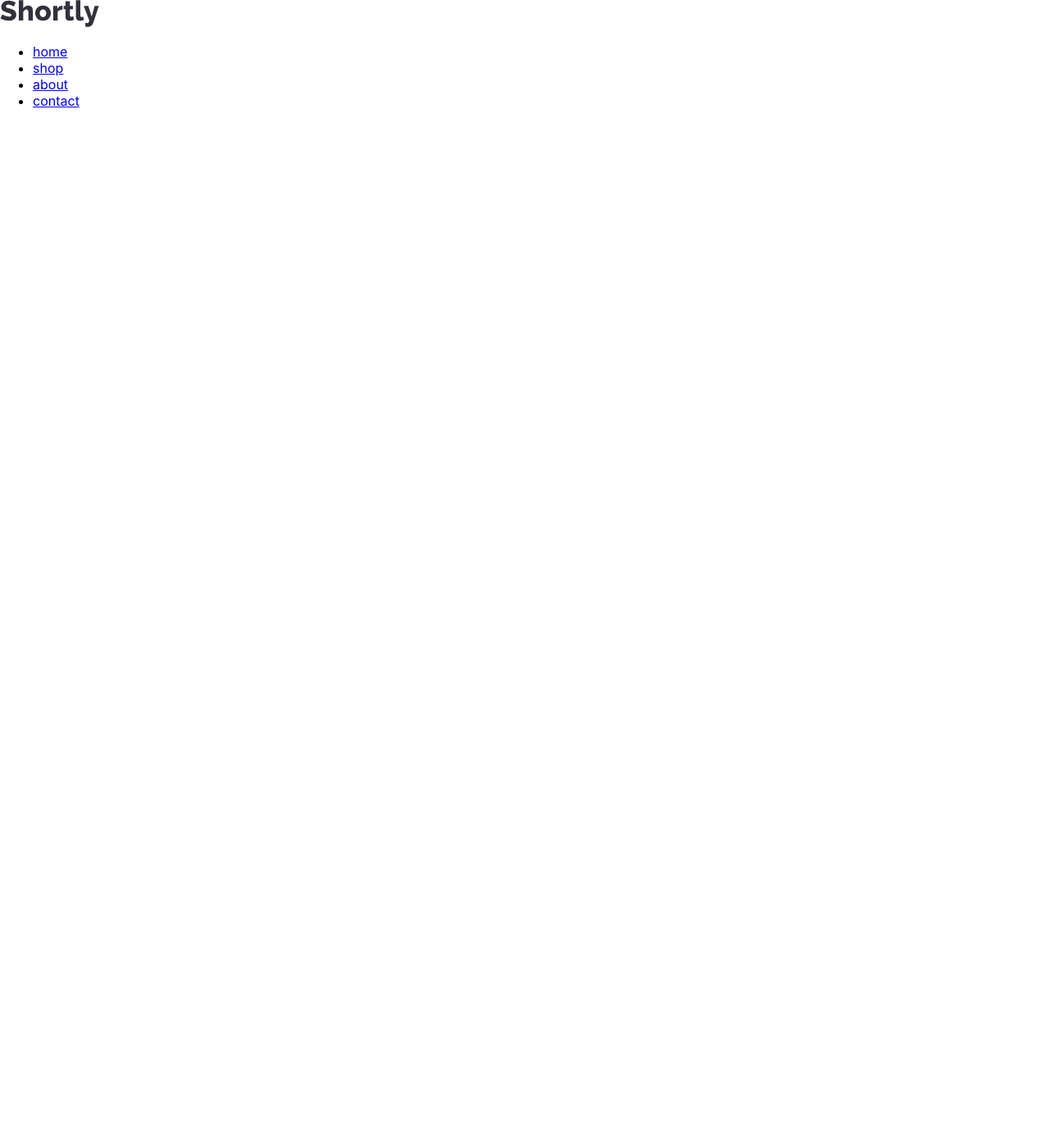
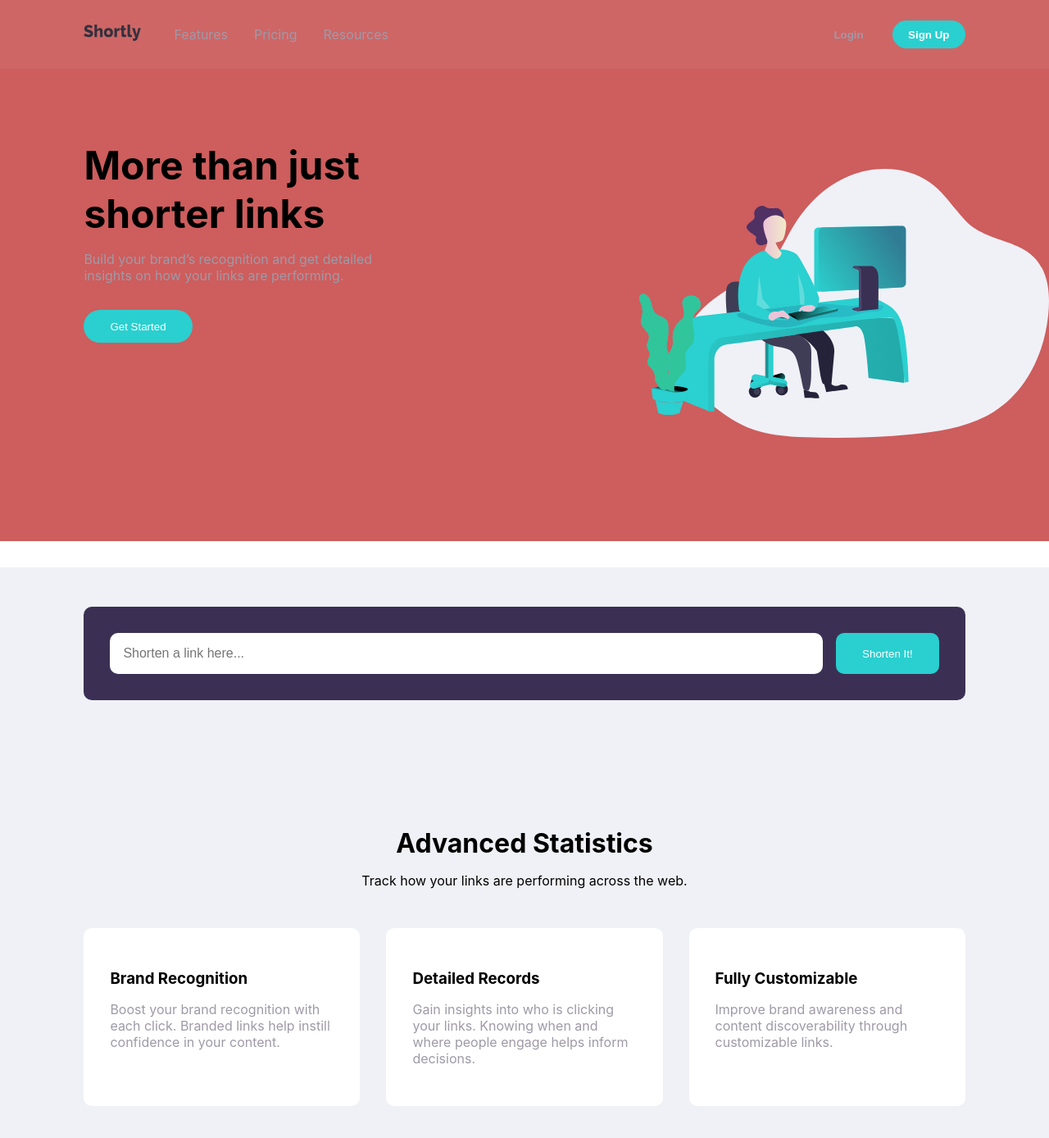
Before and after one commit to Gemcreation/shorteningweb, a React (Create React App) app: page / in a window 1280 px wide. Shown: the top 1388 px of the page at 82% size. Before the commit the page ends 800 px from the top, so only its background shows below. Built offline with nearby package versions, Linux system fonts and the light colour scheme.

Commit message:
all componet code done

```diff
--- a/src/App.scss
+++ b/src/App.scss
@@ -1,38 +1,184 @@
-.App {
-  text-align: center;
+
+//header style
+.header {
+  display: flex;
+  justify-content: space-between;
+  align-items: center;
+  padding: 1rem 8%;
+  background: #ce6666;
+
+    //the site logo and the left navs
+  .spacing{
+    display: flex;
+    // justify-content: space-between;
+    align-items: center;
+
+    //resizing the site logo
+    .logo {
+      a{
+        img.site-header{
+          width: 70px;
+          // background-color: #2acfcf;
         }
-
-.App-logo {
-  height: 40vmin;
-  pointer-events: none;
-}
-
-@media (prefers-reduced-motion: no-preference) {
-  .App-logo {
-    animation: App-logo-spin infinite 20s linear;
       }
     }
 
-.App-header {
-  background-color: #282c34;
-  min-height: 100vh;
+    nav ul {
       display: flex;
-  flex-direction: column;
-  align-items: center;
-  justify-content: center;
-  font-size: calc(10px + 2vmin);
+      gap: 2rem;
+      list-style: none;
+      color: hsl(257, 7%, 63%);
+    }
+  }
+
+  //the right side btn for login & signup
+  .auth button {
+    margin-left: 1rem;
+    border: none;
+    padding: 0.6rem 1.2rem;
+    border-radius: 20px;
+    cursor: pointer;
+    font-weight: 600;
+
+    &.login {
+      background: none;
+      color: hsl(257, 7%, 63%);
+    }
+
+    &.signup {
+      background: hsl(180, 66%, 49%);
       color: white;
     }
+  }
+}//header style
 
-.App-link {
-  color: #61dafb;
+//herosection style
+.hero {
+  display: flex;
+  justify-content: space-between;
+  align-items: center;
+  align-content: center;
+  // padding: 5rem 8%;
+  background: #ce5d5d;
+
+  .hero-content {
+    max-width: 30%;
+    padding: 3rem 8%;
+    height: 60vh;
+    h1 {
+      font-size: 3rem;
+      font-weight: 700;
+      margin-bottom: 1rem;
+    }
+    p {
+      color: hsl(257, 7%, 63%);
+      margin-bottom: 2rem;
+    }
+    button {
+      background: hsl(180, 66%, 49%);
+      color: #fff;
+      padding: 0.8rem 2rem;
+      border: none;
+      border-radius: 30px;
+      cursor: pointer;
+    }
   }
 
-@keyframes App-logo-spin {
-  from {
-    transform: rotate(0deg);
+  .hero-image img {
+    width: 500px;
   }
-  to {
-    transform: rotate(360deg);
+}//end of hero styling
+
+//for the shorten links
+.shorten {
+  background: #f0f1f6;
+  padding: 3rem 8%;
+  position: relative;
+  margin-top: 2rem;
+
+  .shorten-box {
+    background: hsl(257, 27%, 26%);
+    border-radius: 10px;
+    padding: 2rem;
+    display: flex;
+    gap: 1rem;
+
+    input {
+      flex: 1;
+      padding: 1rem;
+      border-radius: 10px;
+      border: none;
+      font-size: 1rem;
+    }
+
+    button {
+      background: hsl(180, 66%, 49%);
+      color: white;
+      border: none;
+      border-radius: 10px;
+      padding: 1rem 2rem;
+      cursor: pointer;
     }
   }
+
+  .link-card {
+    background: #fff;
+    display: flex;
+    justify-content: space-between;
+    padding: 1rem;
+    margin-top: 1rem;
+    border-radius: 10px;
+    align-items: center;
+
+    .short-side {
+      display: flex;
+      gap: 1rem;
+      align-items: center;
+
+      a {
+        color: hsl(180, 66%, 49%);
+      }
+
+      button {
+        background: hsl(180, 66%, 49%);
+        color: #fff;
+        border: none;
+        border-radius: 10px;
+        padding: 0.5rem 1rem;
+      }
+    }
+  }
+}//end of shorten link
+
+//for statistics
+.statistics {
+  background: #f0f1f6;
+  padding: 5rem 8%;
+  text-align: center;
+
+  h2 {
+    font-size: 2rem;
+    margin-bottom: 1rem;
+  }
+
+  .cards {
+    display: flex;
+    justify-content: space-between;
+    margin-top: 3rem;
+    gap: 2rem;
+
+    .card {
+      background: white;
+      padding: 2rem;
+      border-radius: 10px;
+      text-align: left;
+      flex: 1;
+      h3 {
+        margin-bottom: 1rem;
+      }
+      p {
+        color: #9e9aa7;
+      }
+    }
+  }
+}//end for stat
--- a/src/component/Header.jsx
+++ b/src/component/Header.jsx
@@ -1,23 +1,33 @@
 
-import headerlogo from "../assets/images/logo.svg";
+import headerLogo from "../assets/images/logo.svg";
 
 const Header = () => {
 
     return(
 
         <header className="header">
+            <div className="spacing">
+                <div className="logo">
                     <a href="/">
-                <img className="site-header" src={headerlogo} alt="Room logo" />
+                        <img src={headerLogo} className="site-header" alt="Room logo" />
                     </a>
+                </div>
 
+                {/* Nav Links */}
                 <nav>
                     <ul>
-                    <li><a href="#home">home</a></li>
-                    <li><a href="#shop">shop</a></li>
-                    <li><a href="#about">about</a></li>
-                    <li><a href="#contact">contact</a></li>
+                    <li>Features</li>
+                    <li>Pricing</li>
+                    <li>Resources</li>
                     </ul>
                 </nav>
+            </div>
+
+            {/* Nav Btn at the rght */}
+            <div className="auth">
+                <button className="login">Login</button>
+                <button className="signup">Sign Up</button>
+            </div>
         </header>
 
     )
--- a/src/component/HeroSection.jsx
+++ b/src/component/HeroSection.jsx
@@ -1,10 +1,22 @@
 
+import heroImg from "../assets/images/illustration-working.svg";
 
 const HeroSection = () => {
 
     return(
-        <>
-        </>
+        <section className="hero">
+          <div className="hero-content">
+            <h1>More than just shorter links</h1>
+            <p>Build your brand’s recognition and get detailed <br></br> insights on how your links are performing.
+            </p>
+            <button>Get Started</button>
+          </div>
+
+          {/* Illustration on the right */}
+          <div className="hero-image">
+            <img src={heroImg} alt="Working Illustration" />
+          </div>
+        </section>
     );
 }
 
--- a/src/component/ShortenLink.jsx
+++ b/src/component/ShortenLink.jsx
@@ -1,10 +1,49 @@
 
+import React, { useState } from "react";
 
 const ShortenLink = () => {
+    const [link, setLink] = useState("");
+    const [shortLinks, setShortLinks] = useState([]);
+
+    // Simulate shortening
+    const handleShorten = () => {
+      if (link.trim() === "") return alert("Please enter a link");
+
+      const fakeShort = "https://rel.link/" + Math.random().toString(36).substring(7);
+      setShortLinks([...shortLinks, { original: link, short: fakeShort }]);
+      setLink("");
+    };
 
     return(
-        <>
-        </>
+        <div className="shorten">
+          {/* the Input Field */}
+          <div className="shorten-box">
+            <input
+              type="text"
+              placeholder="Shorten a link here..."
+              value={link}
+              onChange={(e) => setLink(e.target.value)}
+            />
+            <button onClick={handleShorten}>Shorten It!</button>
+          </div>
+
+          {/* for Display shortened links */}
+          <div className="short-links">
+            {shortLinks.map((item, index) => (
+              <div className="link-card" key={index}>
+                <p className="original">{item.original}</p>
+                <div className="short-side">
+                  <a href={item.short}>{item.short}</a>
+                  <button
+                    onClick={() => navigator.clipboard.writeText(item.short)}
+                  >
+                    Copy
+                  </button>
+                </div>
+              </div>
+            ))}
+          </div>
+        </div>
     );
 }
 
--- a/src/component/Statistics.jsx
+++ b/src/component/Statistics.jsx
@@ -1,10 +1,35 @@
 
 
 const Statistics = () => {
+    const stats = [
+      {
+        title: "Brand Recognition",
+        text: "Boost your brand recognition with each click. Branded links help instill confidence in your content.",
+      },
+      {
+        title: "Detailed Records",
+        text: "Gain insights into who is clicking your links. Knowing when and where people engage helps inform decisions.",
+      },
+      {
+        title: "Fully Customizable",
+        text: "Improve brand awareness and content discoverability through customizable links.",
+      },
+    ];
 
     return(
-        <>
-        </>
+        <section className="statistics">
+          <h2>Advanced Statistics</h2>
+          <p>Track how your links are performing across the web.</p>
+
+          <div className="cards">
+            {stats.map((stat, i) => (
+              <div className="card" key={i}>
+                <h3>{stat.title}</h3>
+                <p>{stat.text}</p>
+              </div>
+            ))}
+          </div>
+        </section>
     );
 }
 
```
Lines whose indentation alone changed are shown as unchanged.
